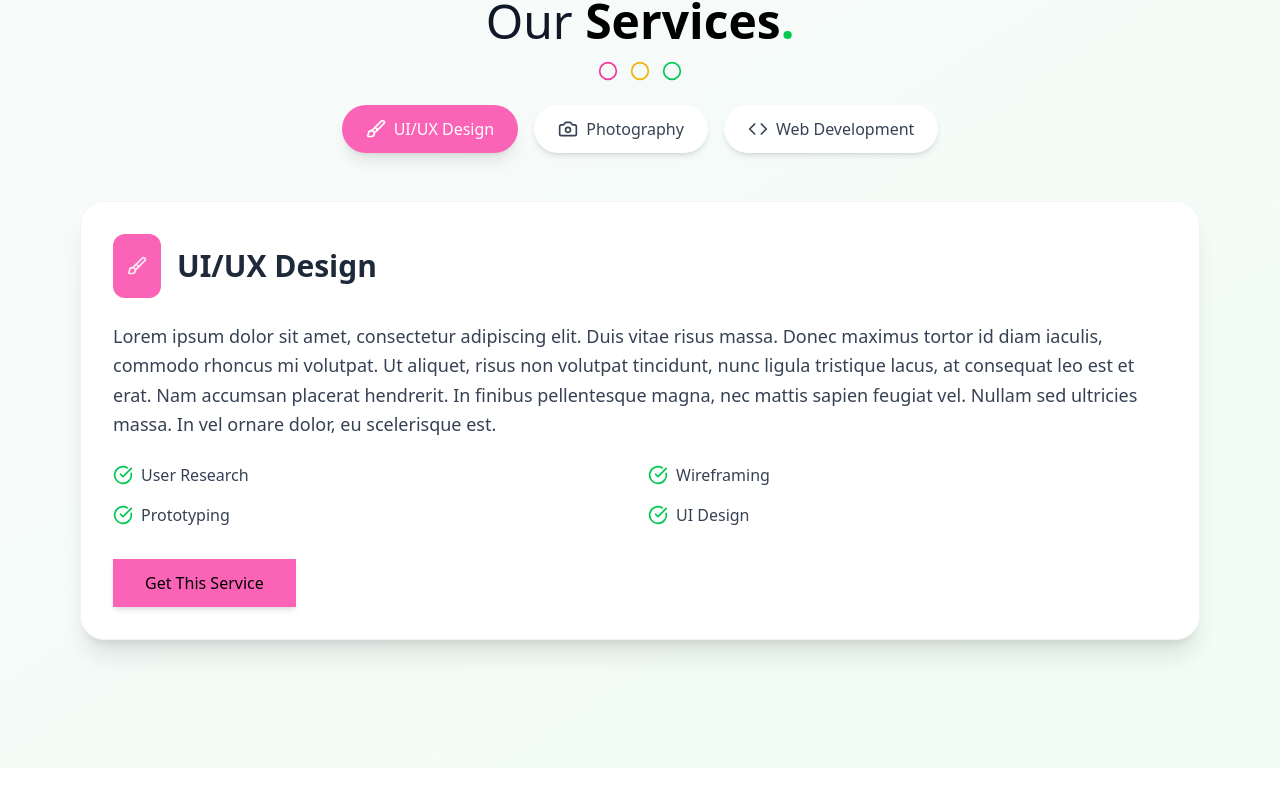
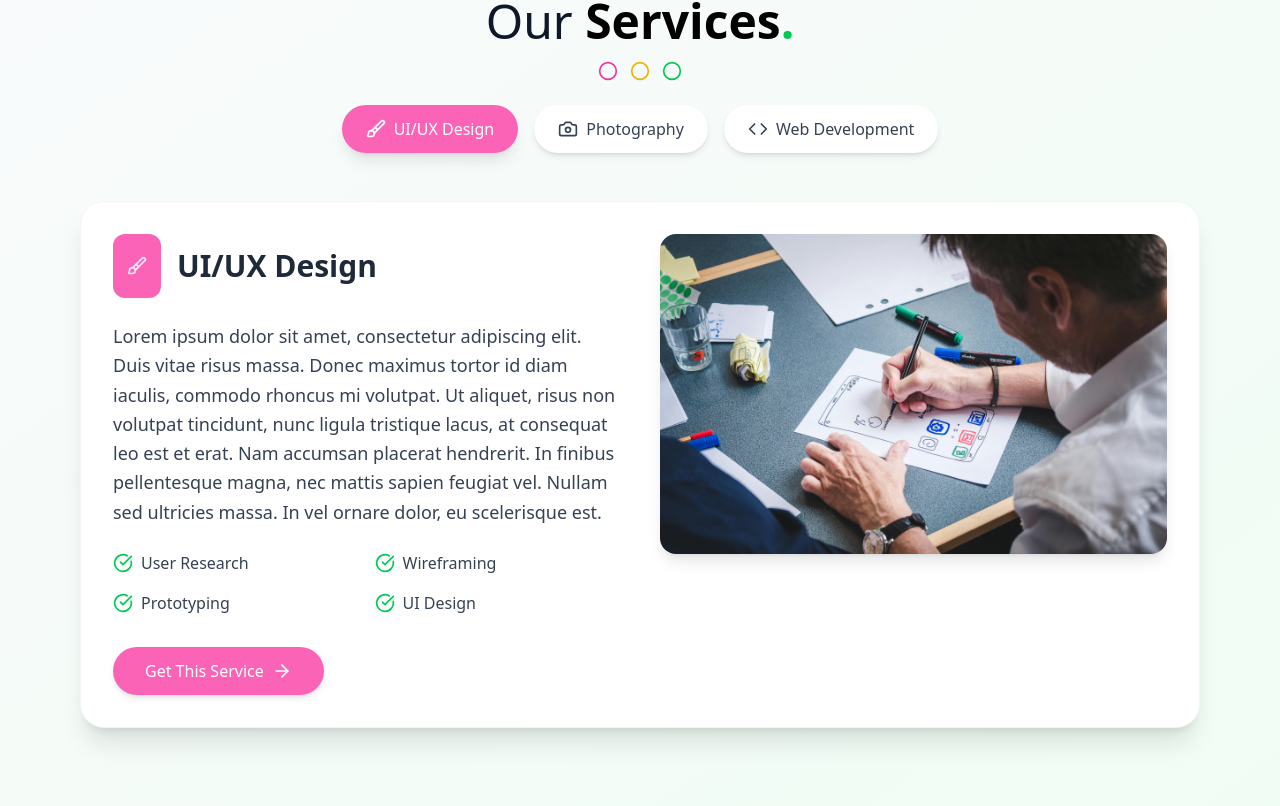
Before and after one commit to pinkx-xlink/tailwindcss-experiment, a React (Vite) app in the folder bank_modern_app/: page / in a window 1280 px wide. Shown: the part 1915-2721 px from the top of the page. Before the commit the page ends 2683 px from the top, so only its background shows below. Built offline with nearby package versions, Linux system fonts and the light colour scheme.

Commit message:
Resize the Service card images

```diff
--- a/bank_modern_app/src/components/Services.jsx
+++ b/bank_modern_app/src/components/Services.jsx
@@ -1,5 +1,5 @@
 import React, { useState } from 'react'
-import { Brush, Code, Camera, Circle, CheckCircle } from 'lucide-react';
+import { Brush, Code, Camera, Circle, CheckCircle, ArrowRight } from 'lucide-react';
 
 import service1 from '../assets/ux-design.jpg'
 import service2 from '../assets/camera.jpg'
@@ -144,10 +144,22 @@ const Services = () => {
                             data-aos='fade-up'
                             data-aos-delay='600'>
                                 <button className={`px-6 py-3 sm:px-8 ${ser.butColor}
+                                text-white rounded-full
                                 font-medium transition-all shadow-md hover:shadow-lg
                                 flex items-center gap-2 text-sm sm:text-base`}>
                                     Get This Service
+                                    <ArrowRight className='h-4 w-4 sm:h-5 sm:w-5'/>
                                 </button>
+                            </div>
+                        </div>
+                        <div className='flex-1 mt-6 lg:mt-0'
+                        data-aos='zoom-in'
+                        data-aos-delay='500'>
+                            <div className='w-full h-60 sm:72 md:h-80 overflow-hidden
+                            shadow-lg rounded-xl md:rounded-2xl'>
+                                <img src={ser.image} alt={ser.title}
+                                className='object-cover w-full transform
+                                hover:scale-105 transition-transform duration-700'/>
                             </div>
                         </div>
                     </div>
```
